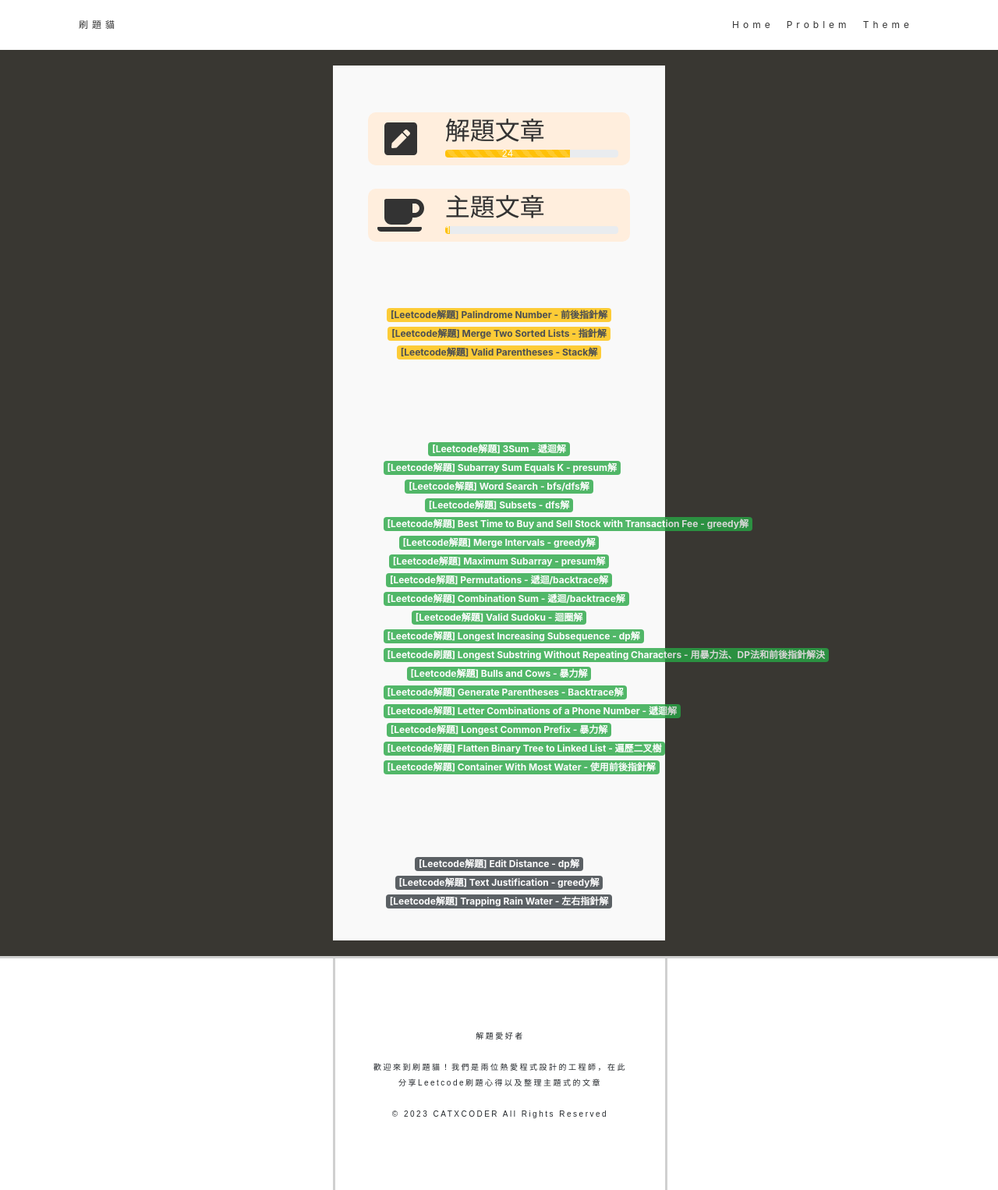
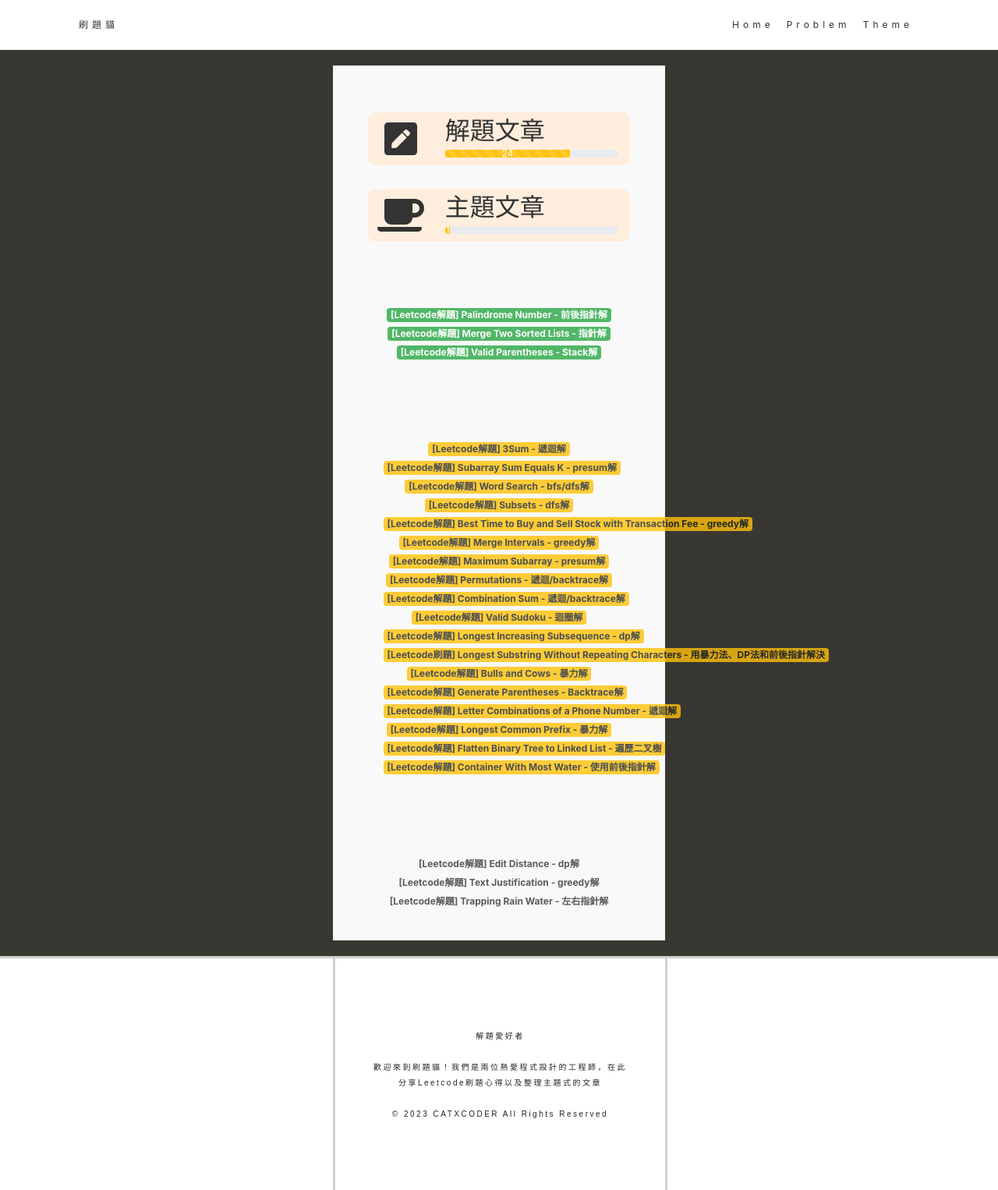
Before and after one commit to catxcoders/catxcoders.github.io, a Jekyll site: the page built from index.html, in a window 1280 px wide. Shown: the whole page at 78% size. Built offline with Jekyll 4.4.1, drawn with Linux system fonts in a browser that asks for light colours; nearby versions of some CDN libraries.

Commit message:
Beautify profile page.

```diff
--- a/_includes/profile-page/tag-box.html
+++ b/_includes/profile-page/tag-box.html
@@ -3,13 +3,13 @@
 	{% for post in site.posts %}
   	{% if post.tags contains include.tag %}
 	  {% if include.tag == 'easy' %}
-	  	<a href="{{ site.baseurl }}{{ post.url }}" class="badge badge-warning">{{ post.title }}</a>
+	  	<a href="{{ site.baseurl }}{{ post.url }}" class="badge badge-success">{{ post.title }}</a>
   	  {% endif %}
 	  {% if include.tag == 'medium' %}
-		<a href="{{ site.baseurl }}{{ post.url }}" class="badge badge-success">{{ post.title }}</a>
+		<a href="{{ site.baseurl }}{{ post.url }}" class="badge badge-warning">{{ post.title }}</a>
 	  {% endif %}
 	  {% if include.tag == 'hard' %}
-	  	<a href="{{ site.baseurl }}{{ post.url }}" class="badge badge-dark">{{ post.title }}</a>
+	  	<a href="{{ site.baseurl }}{{ post.url }}" class="badge badge-error">{{ post.title }}</a>
   	  {% endif %}
     {% endif %}
 	{% endfor %}
```
